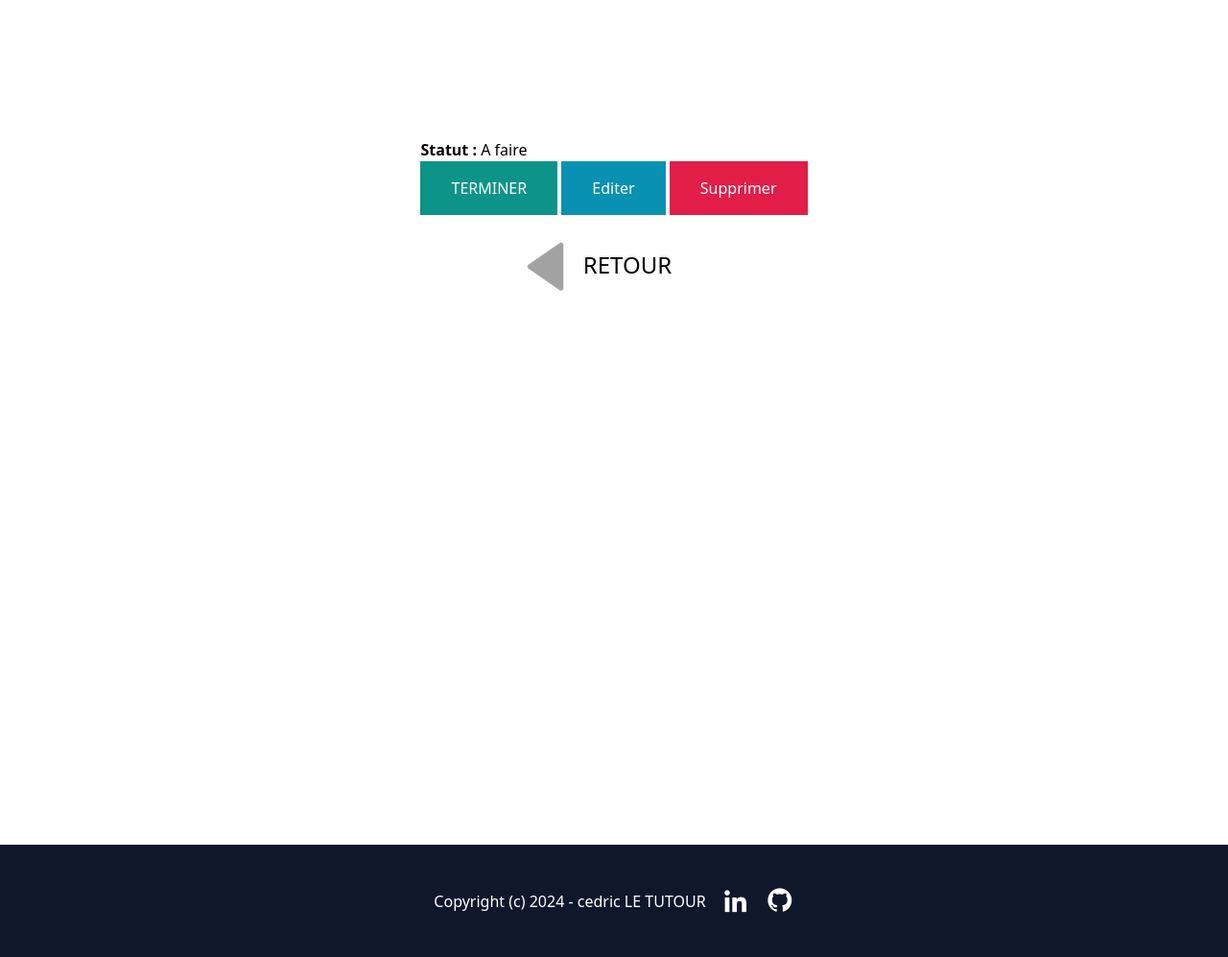
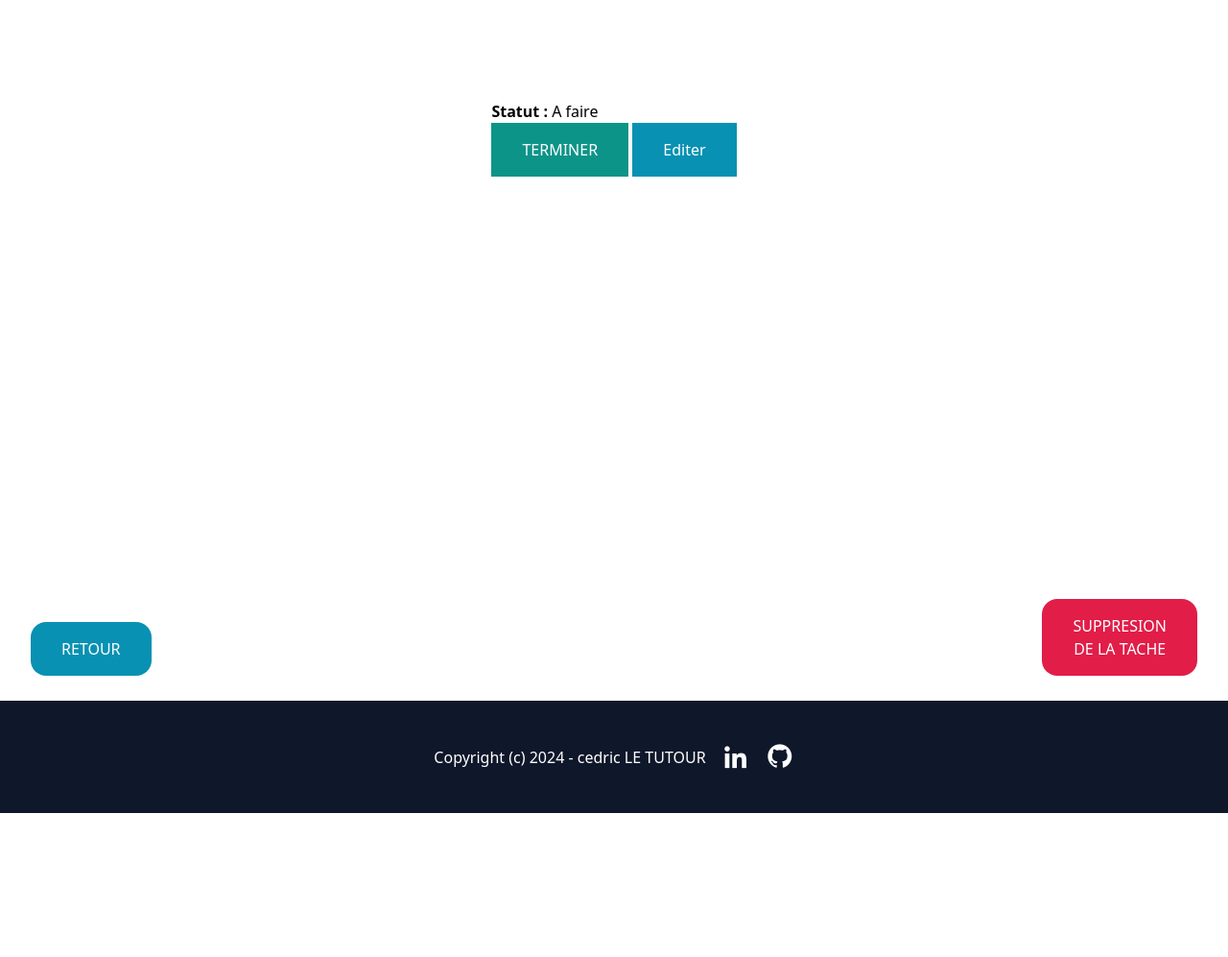
Before and after one commit to CedricLt44/management_project, a Django app: template tache/templates/tache/detail.html in a window 1280 px wide. Shown: the part 76-1073 px from the top of the page at 96% size. After the commit the page ends 923 px from the top, so only its background shows below. Run offline with Django 3.2, Linux system fonts and the light colour scheme; the template is opened without the code that fills it, so the values that code supplies are empty; some libraries are stand-ins or nearby versions.

Commit message:
Amelioration de l'ux-ui

```diff
--- a/projet/templates/projet/note_detail.html
+++ b/projet/templates/projet/note_detail.html
@@ -3,9 +3,9 @@
 {% block content %}
     <h1 class="mb-6 text-4xl">{{ note.name }}</h1>
 
-    <a href="{% url 'projet:note_edit' project.id note.id %}" class="py-4 px-8 bg-cyan-600 text-white inline-block">EDITER</a>
-    <a href="{% url 'projet:note_delete' project.id note.id %}" class="py-4 px-8 bg-rose-600 text-white inline-block">SUPPRIMER</a>
-
+    <a href="{% url 'projet:note_edit' project.id note.id %}" class="mb-6 py-4 px-8 bg-cyan-600 text-white inline-block">EDITER</a>
+    <a href="{% url 'projet:note_delete' project.id note.id %}" class="flex absolute inline-block right-8 bottom-5 py-4 px-8 bg-rose-600 z-50 rounded-2xl"><p class="text-white text-center">SUPPRESION<br>DE LA NOTE</p></a>
+    <a href="{% url 'projet:projet' project.id %}" class="flex absolute inline-block left-8 bottom-5 py-4 px-8 bg-cyan-600 text-white z-50 rounded-2xl inline-block">RETOUR</a>
     {% if note.body %}
         <p class="mb-6">{{ note.body }}</p>
     {% endif %}
--- a/projet/templates/projet/projet.html
+++ b/projet/templates/projet/projet.html
@@ -12,6 +12,7 @@
     <a href="{% url 'todolist:add' project.id %}" class="py-4 px-8 bg-teal-600 text-white inline-block">AJOUTER</a>
     <a href="{% url 'projet:edit' project.id %}" class="py-4 px-8 bg-cyan-600 text-white inline-block">EDITER</a>
     <a href="{% url 'projet:delete' project.id %}" class="flex absolute inline-block right-8 mt-20 top-10 py-4 px-8 bg-rose-600 z-50 rounded-2xl"><p class="text-white text-center">SUPPRESION<br>DU PROJET</p></a>
+    <!-- Bouton pour voir les détails du projet -->
 
     <div class="mt-6 grid grid-cols-4 gap-4">
         {% for todolist in project.todolists.all %}
@@ -39,7 +40,7 @@
             <div class="py-6 px-6 bg-slate-200">
                 <h3 class="mb-4 text-xl">{{ projectfile.name }}</h3>
 
-                <a href="{{ projectfile.attachment.url }}" target="_blank" class="text-sm text-slate-600">
+                <a href="{{ projectfile.attachment.url }}" target="_blank" rel="noopener noreferrer" class="text-sm text-slate-600">
                     Download file
                 </a>
                 |
--- a/projet/templates/projet/upload_file.html
+++ b/projet/templates/projet/upload_file.html
@@ -2,6 +2,8 @@
 
 {% block content %}
     <h1 class="mb-6 text-3xl">Ajouter de document pour "{{ project.name }}"</h1>
+
+    <a href="{% url 'projet:projet' project.id %}" class="flex absolute inline-block left-8 bottom-5 py-4 px-8 bg-cyan-600 text-white z-50 rounded-2xl inline-block">RETOUR</a>
 
     <form method="post" action="." enctype="multipart/form-data">
       {% csrf_token %}
--- a/tache/templates/tache/add.html
+++ b/tache/templates/tache/add.html
@@ -18,6 +18,7 @@
 
       <div>
         <button class="py-4 px-8 bg-cyan-600 text-white">AJOUTER</button>
+        <a href="{% url 'todolist:todolist' project_id=project.id pk=todolist.id %}" class="flex absolute inline-block left-8 bottom-5 py-4 px-8 bg-cyan-600 z-50 rounded-2xl text-white">RETOUR</a>
       </div>
 
     </form>
--- a/tache/templates/tache/detail.html
+++ b/tache/templates/tache/detail.html
@@ -1,8 +1,8 @@
 {% extends 'backend/base.html' %}
 
 {% block content %}
-  <div class="flex justify-center min-h-screen">
-    <div class="mt-20">
+  <div class="flex justify-center">
+    <div class="mt-10">
       <h1 class="mb-6 text-3xl">{{ task.name }}</h1>
 
       <p><strong class='font-bold'>Statut :</strong> {% if task.is_done %}Terminé{% else %}A faire{% endif %}</p>
@@ -15,14 +15,8 @@
         <a href="?is_done=yes" class="py-4 px-8 bg-teal-600 text-white inline-block">TERMINER</a>
       {% endif %}
       <a href="{% url 'tache:edit' task.project_id task.todolist_id task.id %}" class="py-4 px-8 bg-cyan-600 text-white inline-block">Editer</a>
-      <a href="{% url 'tache:delete' task.project_id task.todolist_id task.id %}" class="py-4 px-8 bg-rose-600 text-white inline-block">Supprimer</a>
-      <div class="mt-6">
-        <div class="flex justify-center">
-          <a href="{{ previous_url|default:'/' }}"><i class='mr-2 bx bxs-left-arrow text-6xl text-neutral-400'></i></a>
-          <p class="text-2xl mt-3 mr-10">RETOUR</p>
-        </div>
-
-      </div>
+      <a href="{% url 'tache:delete' task.project_id task.todolist_id task.id %}" class="flex absolute inline-block right-8 bottom-5 py-4 px-8 bg-rose-600 z-50 rounded-2xl"><p class="text-white text-center">SUPPRESION<br>DE LA TACHE</p></a>
+      <a href="{% url 'todolist:todolist' task.project_id task.todolist_id %}" class="flex absolute inline-block left-8 bottom-5 py-4 px-8 bg-cyan-600 text-white z-50 rounded-2xl inline-block">RETOUR</a>
     </div>
   </div>
 {% endblock %}
--- a/tache/templates/tache/edit.html
+++ b/tache/templates/tache/edit.html
@@ -17,7 +17,7 @@
       </div>
 
       <div>
-        <button class="py-4 px-8 bg-cyan-600 text-white">ENREGISTRER</button>
+        <button class="py-4 px-6 bg-cyan-600 text-white">ENREGISTRER</button>
       </div>
 
     </form>
--- a/todolist/templates/todolist/todolist.html
+++ b/todolist/templates/todolist/todolist.html
@@ -13,10 +13,7 @@
     <a href="{% url 'tache:add' project.id todolist.id %}" class="py-4 px-8 bg-teal-600 text-white inline-block">AJOUTER</a>
     <a href="{% url 'todolist:edit' project.id todolist.id %}" class="py-4 px-8 bg-cyan-600 text-white inline-block">EDITER</a>
     <a href="{% url 'todolist:delete' project.id todolist.id%}" class="flex absolute inline-block right-8 bottom-5 py-4 px-8 bg-rose-600 z-50 rounded-2xl"><p class="text-white text-center">SUPPRESION<br>DE LA LISTE</p></a>
-    <div class="flex absolute left-8 bottom-5 z-50 justify-center">
-        <a href="{{ previous_url|default:'/' }}"><i class='mr-2 bx bxs-left-arrow text-6xl text-neutral-400'></i></a>
-        <p class="text-white text-2xl mt-3 mr-10">RETOUR</p>
-      </div>
+    <a href="{% url 'projet:projet' project.id %}" class="flex absolute inline-block left-8 bottom-5 py-4 px-8 bg-cyan-600 text-white z-50 rounded-2xl inline-block">RETOUR</a>
     <div class="mt-6 grid grid-cols-4 gap-4">
         {% for task in todolist.tasks.all %}
             <div class=" relative py-6 px-6 bg-slate-200">
--- a/todolist/views.py
+++ b/todolist/views.py
@@ -12,11 +12,9 @@ def todolist(request, project_id, pk):
     project = Project.objects.filter(created_by=request.user).get(pk=project_id)
     todolist = Todolist.objects.filter(project=project).get(pk=pk)
 
-
     return render(request,"todolist/todolist.html", {
         'project': project,
         'todolist': todolist,
-        'previous_url': request.META.get('HTTP_REFERER', '/'),
     })
 
 
```
Also changed, not shown: tache/views.py (+5 -3 lines).
